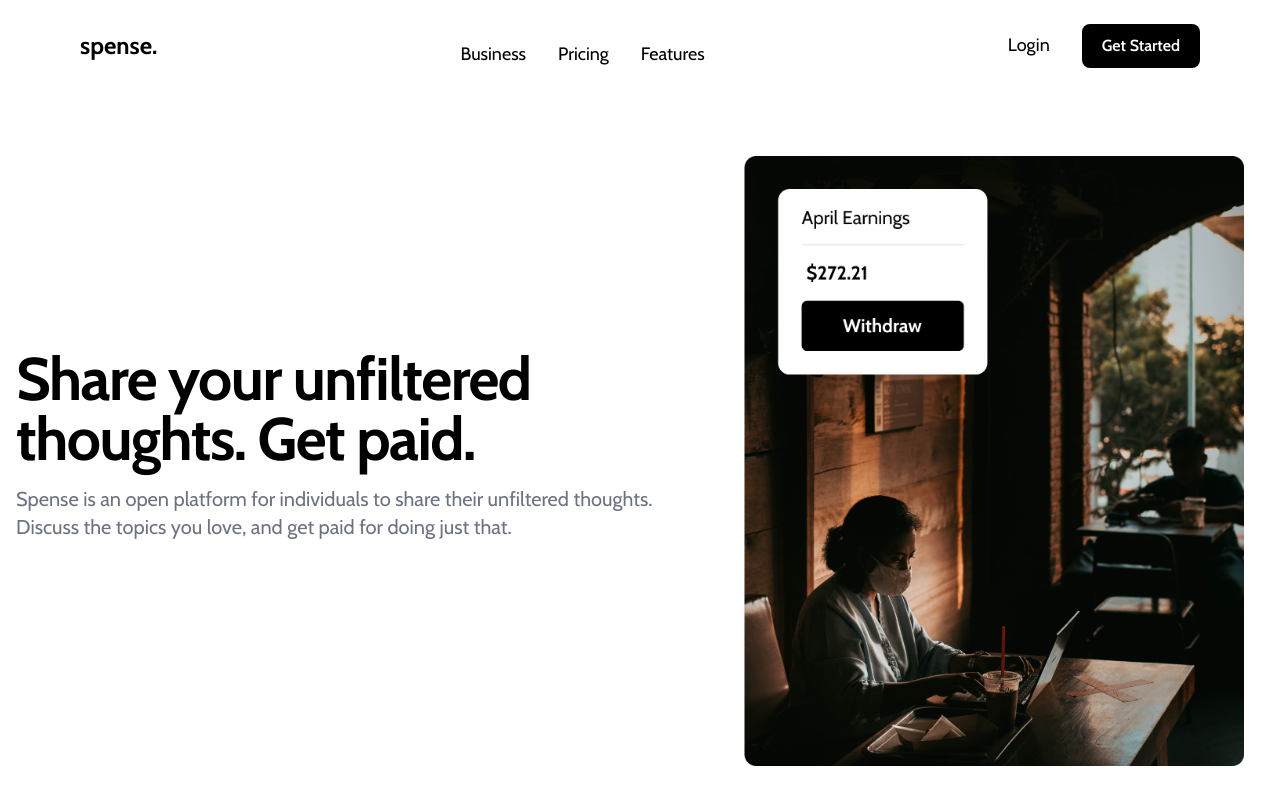
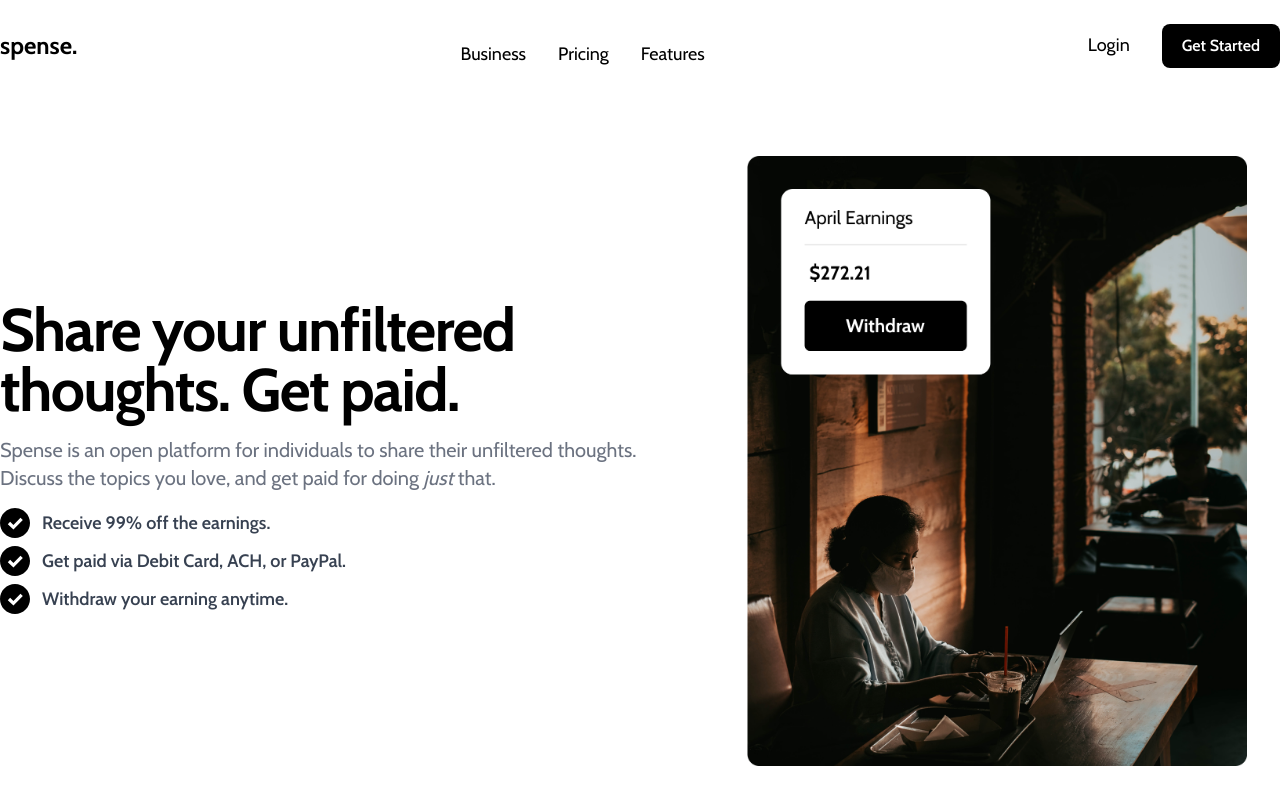
Before and after one commit to shyusu4/spense, a Next.js app: page / in a window 1280 px wide. Shown: the top 804 px of the page. Built offline with nearby package versions, Linux system fonts and the light colour scheme.

Commit message:
Add chechmark list to hero

```diff
--- a/app/components/hero.jsx
+++ b/app/components/hero.jsx
@@ -3,19 +3,54 @@ import Image from 'next/image';
 export default function Hero() {
   return (
     <>
-      <section class="bg-white dark:bg-gray-900">
-        <div class="grid max-w-screen-xl px-4 py-8 top-5 mx-auto lg:gap-8 xl:gap-0 lg:py-16 lg:grid-cols-12">
-          <div class="mr-auto place-self-center lg:col-span-7">
-            <h1 class="max-w-2xl mb-4 text-4xl font-extrabold tracking-tight leading-none md:text-5xl xl:text-6xl dark:text-white">
+      <section>
+        <div className="grid max-w-screen-xl py-8 top-5 mx-auto lg:gap-8 xl:gap-0 lg:py-16 lg:grid-cols-12">
+          <div className="mr-auto place-self-center lg:col-span-7">
+            <h1 className="max-w-2xl mb-4 text-4xl font-extrabold tracking-tight leading-none md:text-5xl xl:text-6xl dark:text-white">
               Share your unfiltered thoughts. Get paid.
             </h1>
-            <p class="max-w-2xl mb-6 font-light text-gray-500 lg:mb-8 md:text-lg lg:text-xl dark:text-gray-400">
+            <p className="max-w-2xl mb-4 font-light text-gray-500 md:text-lg lg:text-xl">
               Spense is an open platform for individuals to share their
               unfiltered thoughts. Discuss the topics you love, and get paid for
-              doing just that.
+              doing <i>just</i> that.
             </p>
+            <ul>
+              <li className="flex items-center mb-2 text-gray-700">
+                <Image
+                  src={'/assets/Checkmark.svg'}
+                  width={30}
+                  height={30}
+                  alt="checkmark icon"
+                />
+                <span className="ml-3 text-lg font-semibold">
+                  Receive 99% off the earnings.
+                </span>
+              </li>
+              <li className="flex items-center mb-2 text-gray-700">
+                <Image
+                  src={'/assets/Checkmark.svg'}
+                  width={30}
+                  height={30}
+                  alt="checkmark icon"
+                />
+                <span className="ml-3 text-lg font-semibold">
+                  Get paid via Debit Card, ACH, or PayPal.
+                </span>
+              </li>
+              <li className="flex items-center mb-2 text-gray-700">
+                <Image
+                  src={'/assets/Checkmark.svg'}
+                  width={30}
+                  height={30}
+                  alt="checkmark icon"
+                />
+                <span className="ml-3 text-lg font-semibold">
+                  Withdraw your earning anytime.
+                </span>
+              </li>
+            </ul>
           </div>
-          <div class="hidden lg:mt-0 lg:col-span-5 lg:flex">
+          <div className="hidden lg:mt-0 lg:col-span-5 lg:flex">
             <Image
               src="/assets/desktop-hero.png"
               width={500}
--- a/app/components/navbar.jsx
+++ b/app/components/navbar.jsx
@@ -1,7 +1,7 @@
 export default function Navbar() {
   return (
     <>
-      <nav className="md:px-[5rem] py-2 w-full z-20 top-0 left-0 right-0">
+      <nav className="py-2 w-full z-20 top-0 left-0 right-0">
         <div className="container flex flex-wrap items-center justify-between mx-auto">
           <a href="" className="flex items-center">
             <span className="self-center text-2xl font-bold whitespace-nowrap">
```
